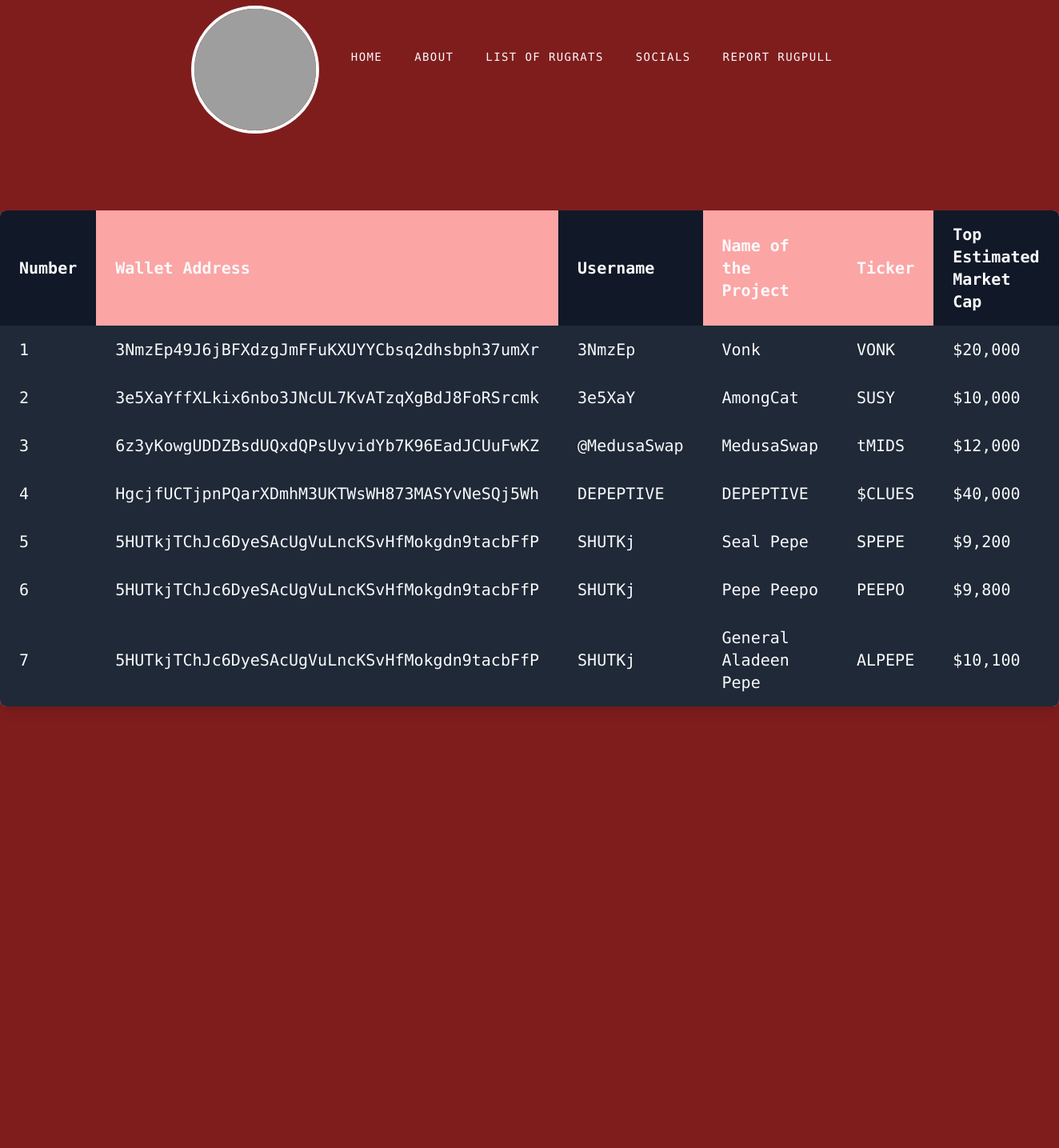
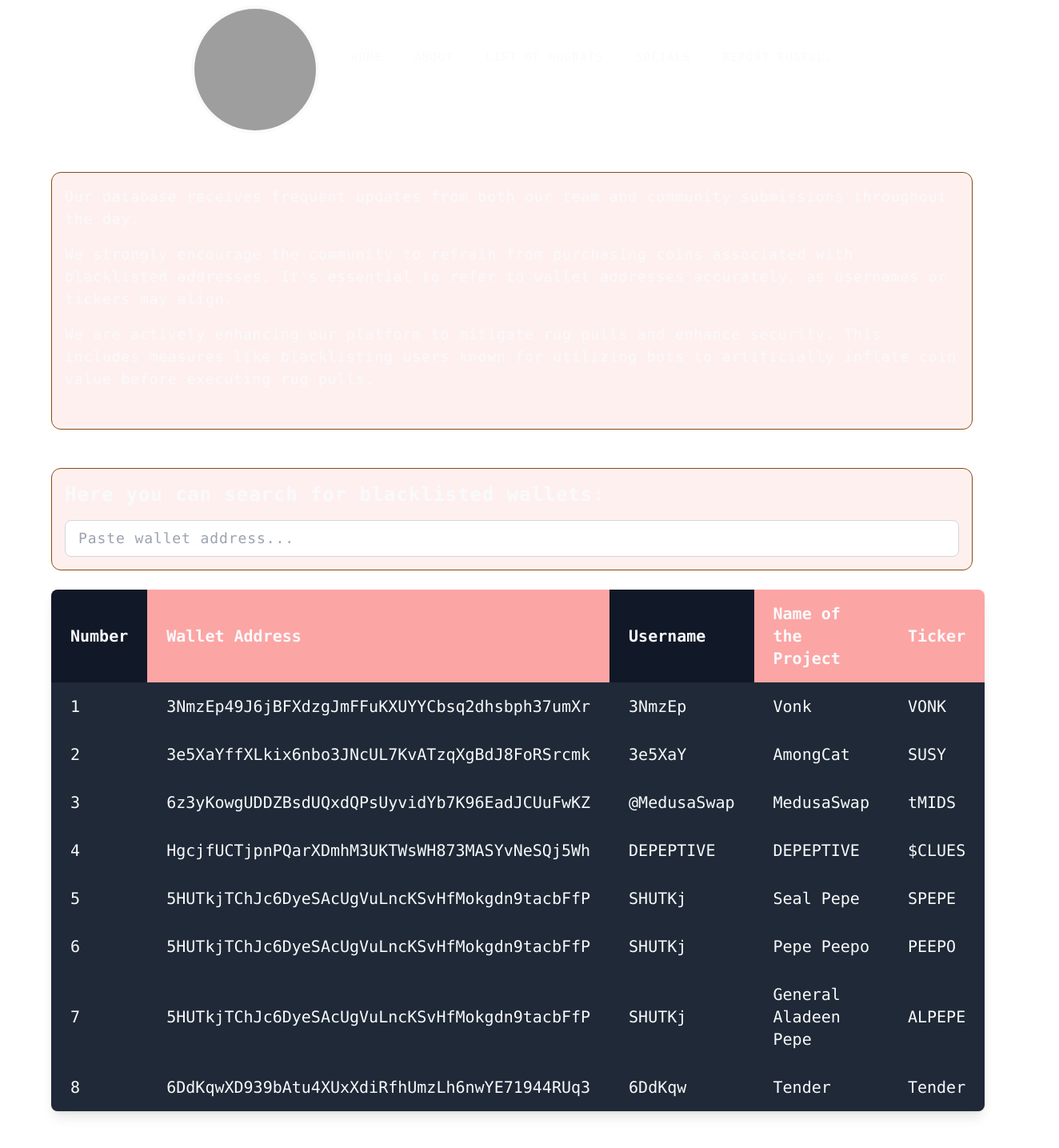
Before and after one commit to markvarkovi/pump.pain, a React (Vite) app: page /ruglist in a window 1280 px wide. Shown: the part 93-1528 px from the top of the page at 80% size, 1324 px wide, since content can reach past the window. Before the commit the page ends 1060 px from the top, so only its background shows below. Built offline with nearby package versions, Linux system fonts and the light colour scheme; grey boxes are pictures that could not be loaded.

Commit message:
added searchbar to rugrats, modified textbox

```diff
--- a/index.html
+++ b/index.html
@@ -31,9 +31,12 @@
       .stop-animation {
         animation: stop-marquee 18s linear forwards;
       }
+      body {
+        background-attachment: fixed;
+      }
     </style>
   </head>
-  <body class="bg-red-900 2xl:bg-gradient-to-b from-black to-red-400 font-mono">
+  <body class="2xl:bg-gradient-to-b from-black to-red-400 font-mono overflow-y-auto">
     <div id="root" class=""></div>
     <script type="module" src="/src/main.jsx"></script>
   </body>
--- a/src/Components/Rugrats.jsx
+++ b/src/Components/Rugrats.jsx
@@ -1,8 +1,50 @@
+import { useState } from "react";
+
 export default function Rugrats() {
+  const [searchTerm, setSearchTerm] = useState("");
+
+  const handleSearchChange = (event) => {
+    setSearchTerm(event.target.value);
+  };
+
+  const filteredRows = data.filter((row) =>
+    row.walletAddress.toLowerCase().includes(searchTerm.toLowerCase())
+  );
+
   return (
     <>
-      <div className="2xl:ml-80 max-w-4xl mt-24">
-        <table className="w-full bg-red-300 text-gray-50 shadow-lg rounded-lg overflow-hidden text-gray-50 text-xl">
+      <div className="mx-16 mt-12 2xl:mx-64 mt-12 text-gray-50 tracking-wider text-lg flex flex-col bg-red-400 rounded-xl border border-yellow-800 border-double p-4 bg-opacity-10">
+        <p className="pb-4">
+          Our database receives frequent updates from both our team and community
+          submissions throughout the day.
+        </p>
+        <p className="pb-4">
+          We strongly encourage the community to refrain from purchasing coins associated
+          with blacklisted addresses. It's essential to refer to wallet addresses
+          accurately, as usernames or tickers may align.
+        </p>
+        <p className="pb-8">
+          We are actively enhancing our platform to mitigate rug pulls and enhance
+          security. This includes measures like blacklisting users known for utilizing
+          bots to artificially inflate coin value before executing rug pulls.
+        </p>
+      </div>
+
+      <div className="mx-16 mt-12 2xl:mx-64 mt-12 text-gray-50 tracking-wider text-lg flex flex-col bg-red-400 rounded-xl border border-yellow-800 border-double p-4 bg-opacity-10">
+        <label className="text-2xl font-bold">
+          Here you can search for blacklisted wallets:
+        </label>
+        <input
+          type="text"
+          placeholder="Paste wallet address..."
+          className="py-2 px-4 rounded-lg border border-gray-300 mt-4 focus:outline-none focus:border-yellow-500 text-gray-900"
+          value={searchTerm}
+          onChange={handleSearchChange}
+        />
+      </div>
+      <div className="flex justify-center mt-6">
+        <div className="max-w-6xl">
+          <table className="w-full bg-red-300 text-gray-50 shadow-lg rounded-lg overflow-hidden text-gray-50 text-xl mb-12">
             <thead className="text-left">
               <tr>
                 <th className="py-4 px-6 bg-gray-900">Number</th>
@@ -10,69 +52,73 @@ export default function Rugrats() {
                 <th className="py-4 px-6 bg-gray-900">Username</th>
                 <th className="py-4 px-6">Name of the Project</th>
                 <th className="py-4 px-6">Ticker</th>
-              <th className="py-4 px-6 bg-gray-900">Top Estimated Market Cap</th>
               </tr>
             </thead>
             <tbody>
-            <tr className="bg-gray-800">
-              <td className="py-4 px-6">1</td>
-              <td className="py-4 px-6">3NmzEp49J6jBFXdzgJmFFuKXUYYCbsq2dhsbph37umXr</td>
-              <td className="py-4 px-6">3NmzEp</td>
-              <td className="py-4 px-6">Vonk</td>
-              <td className="py-4 px-6">VONK</td>
-              <td className="py-4 px-6">$20,000</td>
+              {filteredRows.map((row, index) => (
+                <tr className="bg-gray-800" key={index}>
+                  <td className="py-4 px-6">{index + 1}</td>
+                  <td className="py-4 px-6">{row.walletAddress}</td>
+                  <td className="py-4 px-6">{row.username}</td>
+                  <td className="py-4 px-6">{row.projectName}</td>
+                  <td className="py-4 px-6">{row.ticker}</td>
                 </tr>
-            <tr className="bg-gray-800">
-              <td className="py-4 px-6">2</td>
-              <td className="py-4 px-6">3e5XaYffXLkix6nbo3JNcUL7KvATzqXgBdJ8FoRSrcmk</td>
-              <td className="py-4 px-6">3e5XaY</td>
-              <td className="py-4 px-6">AmongCat</td>
-              <td className="py-4 px-6">SUSY</td>
-              <td className="py-4 px-6">$10,000</td>
-            </tr>
-            <tr className="bg-gray-800">
-              <td className="py-4 px-6">3</td>
-              <td className="py-4 px-6">6z3yKowgUDDZBsdUQxdQPsUyvidYb7K96EadJCUuFwKZ</td>
-              <td className="py-4 px-6">@MedusaSwap</td>
-              <td className="py-4 px-6">MedusaSwap</td>
-              <td className="py-4 px-6">tMIDS</td>
-              <td className="py-4 px-6">$12,000</td>
-            </tr>
-            <tr className="bg-gray-800">
-              <td className="py-4 px-6">4</td>
-              <td className="py-4 px-6">HgcjfUCTjpnPQarXDmhM3UKTWsWH873MASYvNeSQj5Wh</td>
-              <td className="py-4 px-6">DEPEPTIVE</td>
-              <td className="py-4 px-6">DEPEPTIVE</td>
-              <td className="py-4 px-6">$CLUES</td>
-              <td className="py-4 px-6">$40,000</td>
-            </tr>
-            <tr className="bg-gray-800">
-              <td className="py-4 px-6">5</td>
-              <td className="py-4 px-6">5HUTkjTChJc6DyeSAcUgVuLncKSvHfMokgdn9tacbFfP</td>
-              <td className="py-4 px-6">SHUTKj</td>
-              <td className="py-4 px-6">Seal Pepe</td>
-              <td className="py-4 px-6">SPEPE</td>
-              <td className="py-4 px-6">$9,200</td>
-            </tr>
-            <tr className="bg-gray-800">
-              <td className="py-4 px-6">6</td>
-              <td className="py-4 px-6">5HUTkjTChJc6DyeSAcUgVuLncKSvHfMokgdn9tacbFfP</td>
-              <td className="py-4 px-6">SHUTKj</td>
-              <td className="py-4 px-6">Pepe Peepo</td>
-              <td className="py-4 px-6">PEEPO</td>
-              <td className="py-4 px-6">$9,800</td>
-            </tr>
-            <tr className="bg-gray-800">
-              <td className="py-4 px-6">7</td>
-              <td className="py-4 px-6">5HUTkjTChJc6DyeSAcUgVuLncKSvHfMokgdn9tacbFfP</td>
-              <td className="py-4 px-6">SHUTKj</td>
-              <td className="py-4 px-6">General Aladeen Pepe</td>
-              <td className="py-4 px-6">ALPEPE</td>
-              <td className="py-4 px-6">$10,100</td>
-            </tr>
+              ))}
             </tbody>
           </table>
+        </div>
       </div>
     </>
   );
 }
+
+const data = [
+  {
+    walletAddress: "3NmzEp49J6jBFXdzgJmFFuKXUYYCbsq2dhsbph37umXr",
+    username: "3NmzEp",
+    projectName: "Vonk",
+    ticker: "VONK",
+  },
+  {
+    walletAddress: "3e5XaYffXLkix6nbo3JNcUL7KvATzqXgBdJ8FoRSrcmk",
+    username: "3e5XaY",
+    projectName: "AmongCat",
+    ticker: "SUSY",
+  },
+  {
+    walletAddress: "6z3yKowgUDDZBsdUQxdQPsUyvidYb7K96EadJCUuFwKZ",
+    username: "@MedusaSwap",
+    projectName: "MedusaSwap",
+    ticker: "tMIDS",
+  },
+  {
+    walletAddress: "HgcjfUCTjpnPQarXDmhM3UKTWsWH873MASYvNeSQj5Wh",
+    username: "DEPEPTIVE",
+    projectName: "DEPEPTIVE",
+    ticker: "$CLUES",
+  },
+  {
+    walletAddress: "5HUTkjTChJc6DyeSAcUgVuLncKSvHfMokgdn9tacbFfP",
+    username: "SHUTKj",
+    projectName: "Seal Pepe",
+    ticker: "SPEPE",
+  },
+  {
+    walletAddress: "5HUTkjTChJc6DyeSAcUgVuLncKSvHfMokgdn9tacbFfP",
+    username: "SHUTKj",
+    projectName: "Pepe Peepo",
+    ticker: "PEEPO",
+  },
+  {
+    walletAddress: "5HUTkjTChJc6DyeSAcUgVuLncKSvHfMokgdn9tacbFfP",
+    username: "SHUTKj",
+    projectName: "General Aladeen Pepe",
+    ticker: "ALPEPE",
+  },
+  {
+    walletAddress: "6DdKqwXD939bAtu4XUxXdiRfhUmzLh6nwYE71944RUq3",
+    username: "6DdKqw",
+    projectName: "Tender",
+    ticker: "Tender",
+  },
+];
```
Lines whose indentation alone changed are shown as unchanged.
